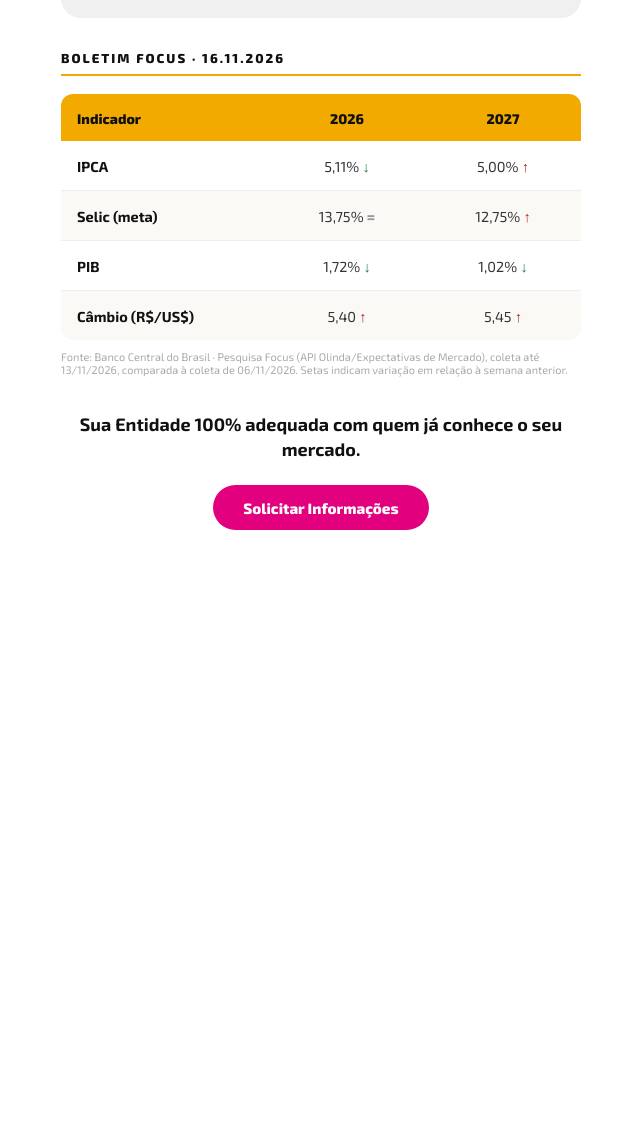
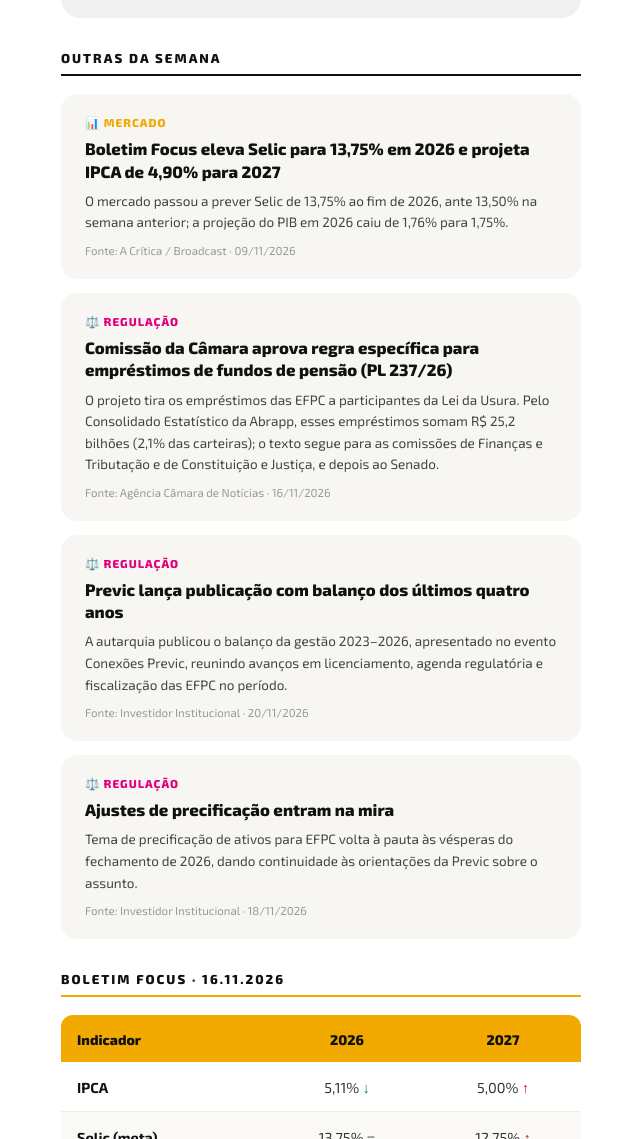
Before and after one commit to alvesdeamorimgiovanna-stack/we-newsletters, a plain HTML site: page index.html in a window 1280 px wide. Shown: the part 1316-2455 px from the top of the page, without its empty margins (319-959 px from the left). Before the commit the page ends 1886 px from the top, so only its background shows below. Drawn offline with Linux system fonts and the light colour scheme.

Commit message:
Newsletter WAY Educação — 23/11/2026: adiciona Outras da Semana (Focus, PL 237/26, Previc balanço, ajustes de precificação)
Co-Authored-By: Claude Sonnet 5 <noreply@anthropic.com>
Claude-Session: https://claude.ai/code/session_01Xq26ZDDiMsRsfQGjqYt1Gd

```diff
--- a/index.html
+++ b/index.html
@@ -115,6 +115,95 @@
           </td>
         </tr>
 
+        <!-- ============ LABEL: OUTRAS DA SEMANA ============ -->
+        <tr>
+          <td class="px" style="padding: 32px 40px 0 40px;">
+            <div class="exo" style="font-size: 13px; font-weight: 800; letter-spacing: 2px; text-transform: uppercase; color:#111111; border-bottom:2px solid #111111; padding-bottom:8px;">
+              Outras da Semana
+            </div>
+          </td>
+        </tr>
+
+        <!-- ============ OUTRAS 1: Boletim Focus (Selic/IPCA) ============ -->
+        <tr>
+          <td class="px" style="padding: 18px 40px 0 40px;">
+            <table role="presentation" width="100%" cellpadding="0" cellspacing="0" border="0">
+              <tr>
+                <td style="background-color:#f7f6f3; border-radius:16px; padding: 22px 24px;">
+                  <div class="exo" style="font-size: 11.5px; font-weight: 800; letter-spacing: 1px; color:#F2A900; margin-bottom: 8px;">📊 MERCADO</div>
+                  <h3 class="exo" style="margin: 0 0 8px 0; font-weight: 800; font-size: 16.5px; line-height: 1.35; color:#111111;">
+                    Boletim Focus eleva Selic para 13,75% em 2026 e projeta IPCA de 4,90% para 2027
+                  </h3>
+                  <p class="exo" style="margin: 0 0 10px 0; font-weight: 400; font-size: 13.5px; line-height: 1.6; color:#444444;">
+                    O mercado passou a prever Selic de 13,75% ao fim de 2026, ante 13,50% na semana anterior; a projeção do PIB em 2026 caiu de 1,76% para 1,75%.
+                  </p>
+                  <p class="exo" style="margin:0; font-size: 11.5px; color:#999999;">Fonte: A Crítica / Broadcast · 09/11/2026</p>
+                </td>
+              </tr>
+            </table>
+          </td>
+        </tr>
+
+        <!-- ============ OUTRAS 2: PL 237/26 empréstimos EFPC ============ -->
+        <tr>
+          <td class="px" style="padding: 14px 40px 0 40px;">
+            <table role="presentation" width="100%" cellpadding="0" cellspacing="0" border="0">
+              <tr>
+                <td style="background-color:#f7f6f3; border-radius:16px; padding: 22px 24px;">
+                  <div class="exo" style="font-size: 11.5px; font-weight: 800; letter-spacing: 1px; color:#E3007E; margin-bottom: 8px;">⚖️ REGULAÇÃO</div>
+                  <h3 class="exo" style="margin: 0 0 8px 0; font-weight: 800; font-size: 16.5px; line-height: 1.35; color:#111111;">
+                    Comissão da Câmara aprova regra específica para empréstimos de fundos de pensão (PL 237/26)
+                  </h3>
+                  <p class="exo" style="margin: 0 0 10px 0; font-weight: 400; font-size: 13.5px; line-height: 1.6; color:#444444;">
+                    O projeto tira os empréstimos das EFPC a participantes da Lei da Usura. Pelo Consolidado Estatístico da Abrapp, esses empréstimos somam R$ 25,2 bilhões (2,1% das carteiras); o texto segue para as comissões de Finanças e Tributação e de Constituição e Justiça, e depois ao Senado.
+                  </p>
+                  <p class="exo" style="margin:0; font-size: 11.5px; color:#999999;">Fonte: Agência Câmara de Notícias · 16/11/2026</p>
+                </td>
+              </tr>
+            </table>
+          </td>
+        </tr>
+
+        <!-- ============ OUTRAS 3: Previc balanço de gestão ============ -->
+        <tr>
+          <td class="px" style="padding: 14px 40px 0 40px;">
+            <table role="presentation" width="100%" cellpadding="0" cellspacing="0" border="0">
+              <tr>
+                <td style="background-color:#f7f6f3; border-radius:16px; padding: 22px 24px;">
+                  <div class="exo" style="font-size: 11.5px; font-weight: 800; letter-spacing: 1px; color:#E3007E; margin-bottom: 8px;">⚖️ REGULAÇÃO</div>
+                  <h3 class="exo" style="margin: 0 0 8px 0; font-weight: 800; font-size: 16.5px; line-height: 1.35; color:#111111;">
+                    Previc lança publicação com balanço dos últimos quatro anos
+                  </h3>
+                  <p class="exo" style="margin: 0 0 10px 0; font-weight: 400; font-size: 13.5px; line-height: 1.6; color:#444444;">
+                    A autarquia publicou o balanço da gestão 2023–2026, apresentado no evento Conexões Previc, reunindo avanços em licenciamento, agenda regulatória e fiscalização das EFPC no período.
+                  </p>
+                  <p class="exo" style="margin:0; font-size: 11.5px; color:#999999;">Fonte: Investidor Institucional · 20/11/2026</p>
+                </td>
+              </tr>
+            </table>
+          </td>
+        </tr>
+
+        <!-- ============ OUTRAS 4: Ajustes de precificação ============ -->
+        <tr>
+          <td class="px" style="padding: 14px 40px 0 40px;">
+            <table role="presentation" width="100%" cellpadding="0" cellspacing="0" border="0">
+              <tr>
+                <td style="background-color:#f7f6f3; border-radius:16px; padding: 22px 24px;">
+                  <div class="exo" style="font-size: 11.5px; font-weight: 800; letter-spacing: 1px; color:#E3007E; margin-bottom: 8px;">⚖️ REGULAÇÃO</div>
+                  <h3 class="exo" style="margin: 0 0 8px 0; font-weight: 800; font-size: 16.5px; line-height: 1.35; color:#111111;">
+                    Ajustes de precificação entram na mira
+                  </h3>
+                  <p class="exo" style="margin: 0 0 10px 0; font-weight: 400; font-size: 13.5px; line-height: 1.6; color:#444444;">
+                    Tema de precificação de ativos para EFPC volta à pauta às vésperas do fechamento de 2026, dando continuidade às orientações da Previc sobre o assunto.
+                  </p>
+                  <p class="exo" style="margin:0; font-size: 11.5px; color:#999999;">Fonte: Investidor Institucional · 18/11/2026</p>
+                </td>
+              </tr>
+            </table>
+          </td>
+        </tr>
+
         <!-- ============ LABEL: BOLETIM FOCUS ============ -->
         <tr>
           <td class="px" style="padding: 32px 40px 0 40px;">
```
